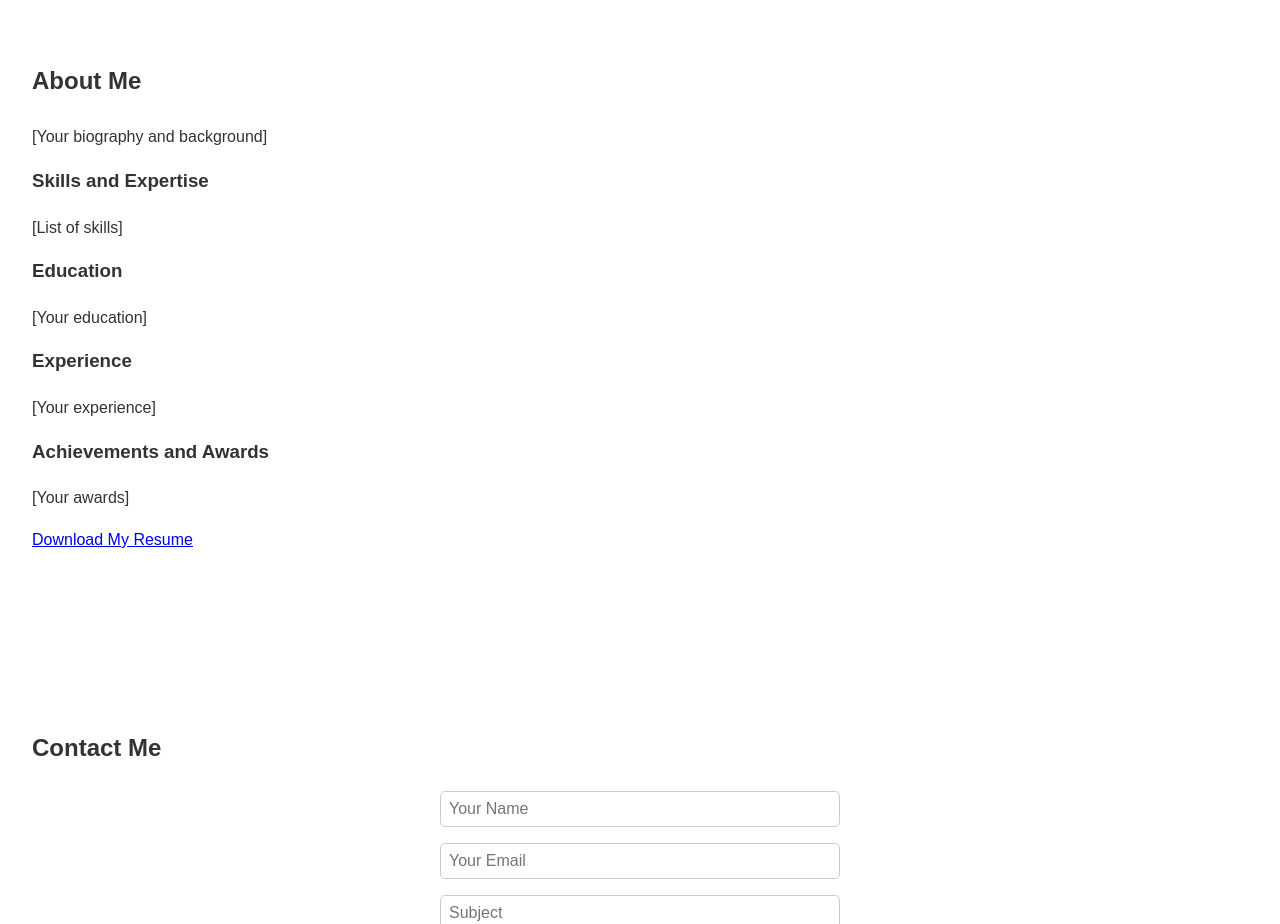
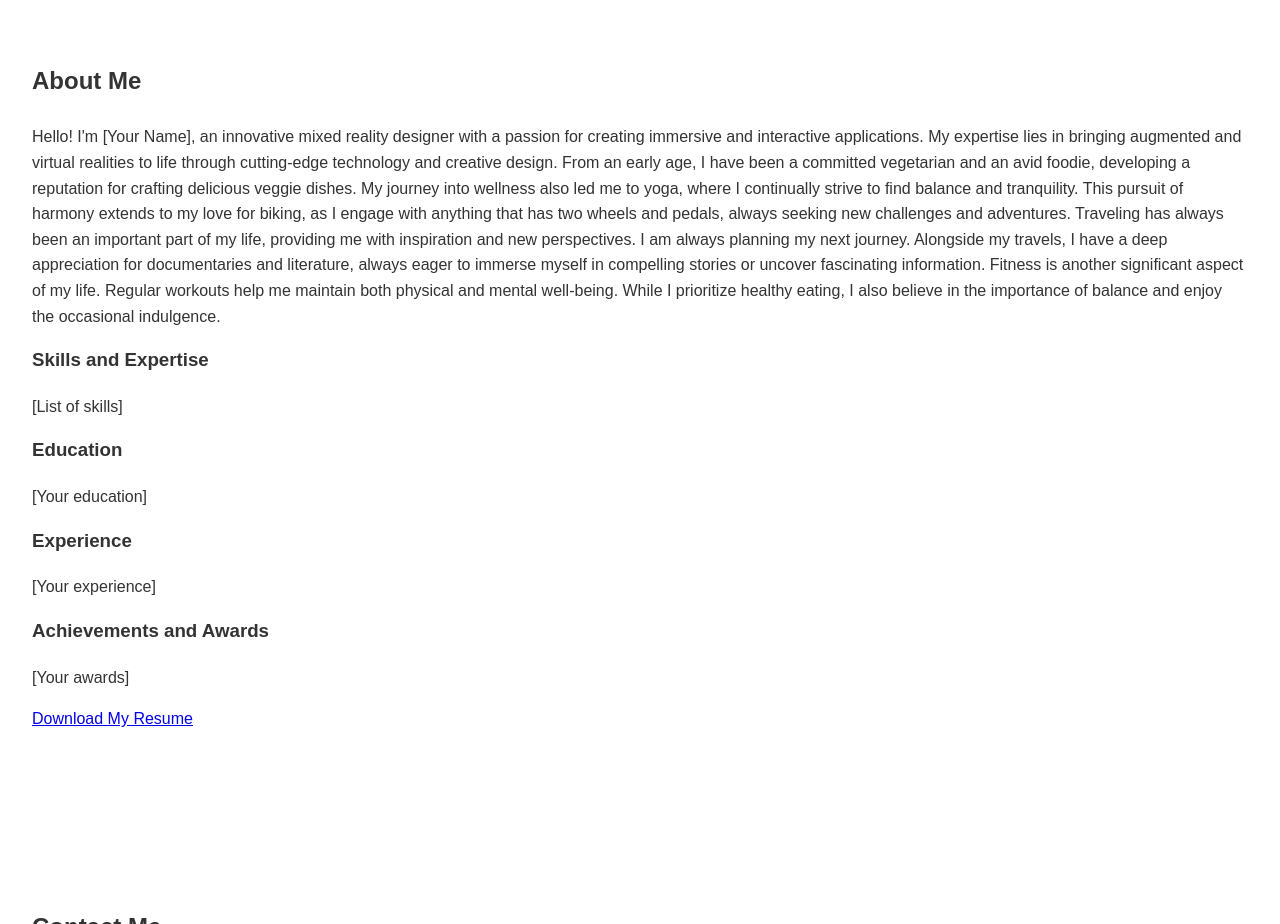
Before and after one commit to RaiAbhijeet/RaiAbhijeet.github.io, a plain HTML site: page index.html in a window 1280 px wide. Shown: the part 980-1904 px from the top of the page. Drawn offline with Linux system fonts and the light colour scheme.

Commit message:
biography

```diff
--- a/index.html
+++ b/index.html
@@ -36,7 +36,14 @@
 
     <section id="about">
         <h2>About Me</h2>
-        <p>[Your biography and background]</p>
+        <p>Hello! I'm [Your Name], an innovative mixed reality designer with a passion for creating immersive and interactive applications. My expertise lies in bringing augmented and virtual realities to life through cutting-edge technology and creative design.
+
+            From an early age, I have been a committed vegetarian and an avid foodie, developing a reputation for crafting delicious veggie dishes. My journey into wellness also led me to yoga, where I continually strive to find balance and tranquility. This pursuit of harmony extends to my love for biking, as I engage with anything that has two wheels and pedals, always seeking new challenges and adventures.
+
+            Traveling has always been an important part of my life, providing me with inspiration and new perspectives. I am always planning my next journey. Alongside my travels, I have a deep appreciation for documentaries and literature, always eager to immerse myself in compelling stories or uncover fascinating information.
+
+            Fitness is another significant aspect of my life. Regular workouts help me maintain both physical and mental well-being. While I prioritize healthy eating, I also believe in the importance of balance and enjoy the occasional indulgence.
+        </p>
         <h3>Skills and Expertise</h3>
         <p>[List of skills]</p>
         <h3>Education</h3>
```
